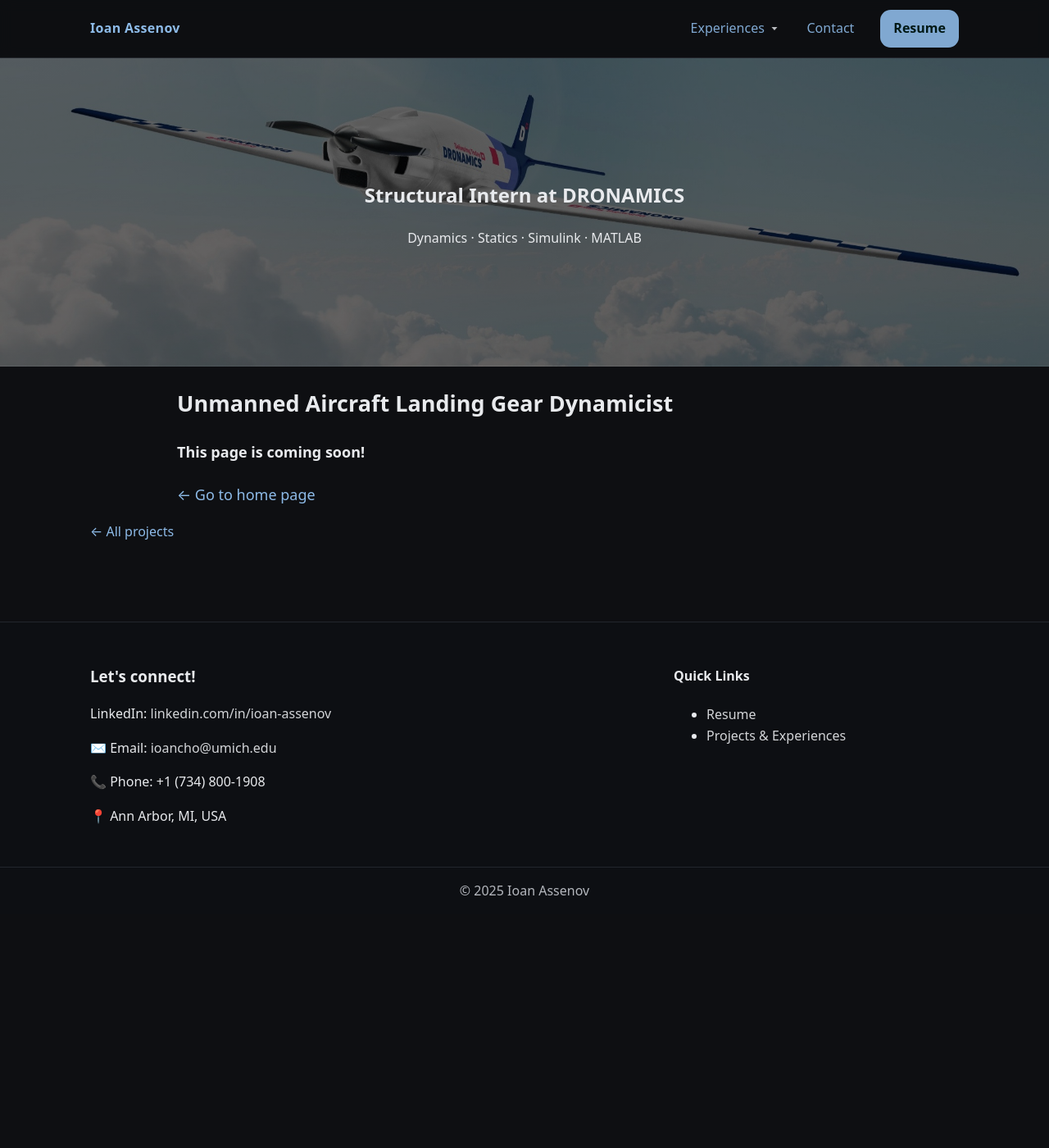
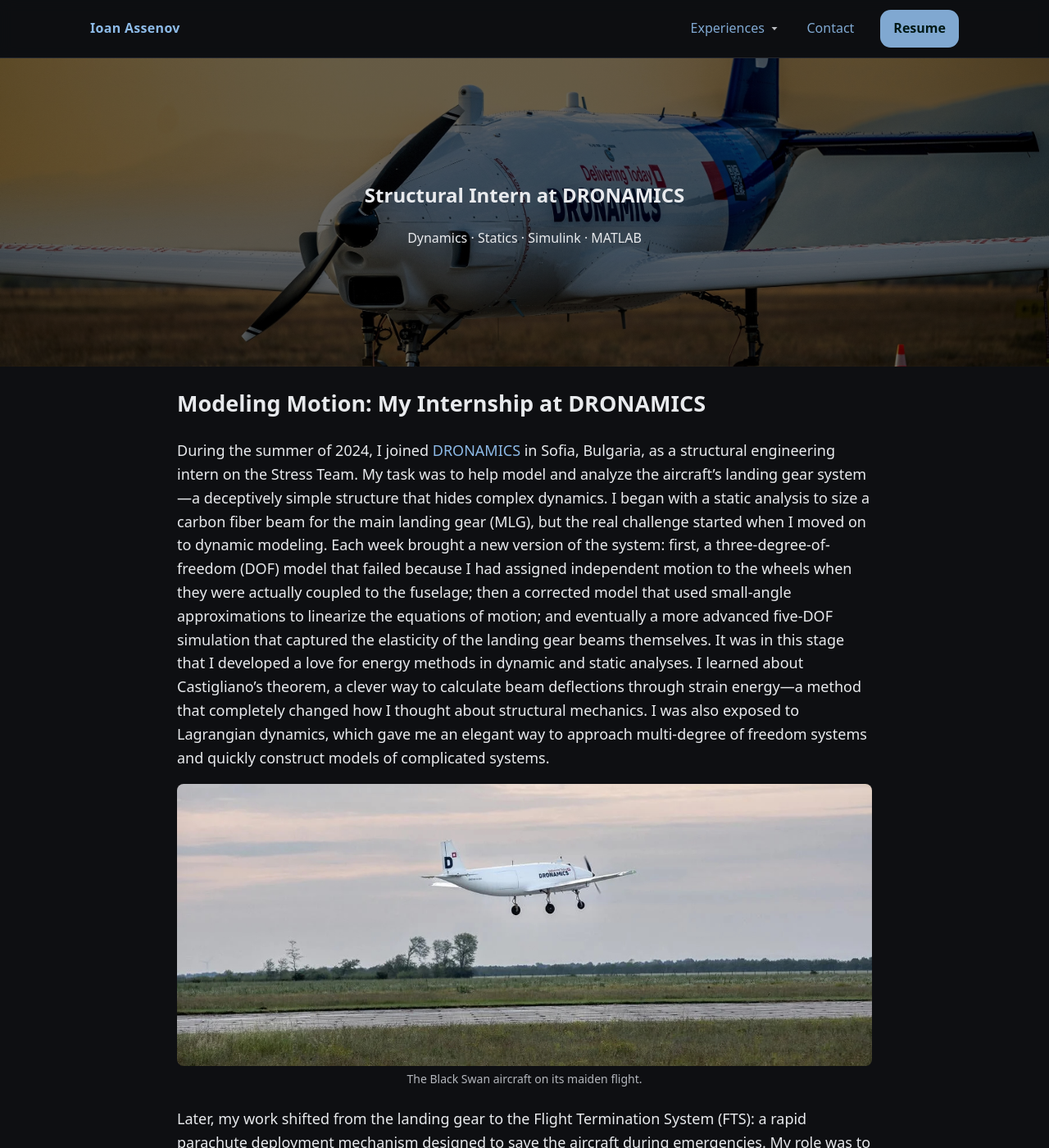
Before and after one commit to ioanassenov/ioanassenov.com, a Jekyll site: the page built from _experiences/dronamics.md, in a window 1280 px wide and 1400 px high. Shown: the whole window at 82% size. Built offline with Jekyll 4.4.1, drawn with Linux system fonts in a browser that asks for light colours; some of the changed text lies outside the part shown.

Commit message:
Add writeup for DRONAMICS

```diff
--- a/_experiences/dronamics.md
+++ b/_experiences/dronamics.md
@@ -7,7 +7,32 @@
 layout: experience
 ---
 
-# Unmanned Aircraft Landing Gear Dynamicist
+# Modeling Motion: My Internship at DRONAMICS
+During the summer of 2024, I joined [DRONAMICS](https://www.dronamics.com/) in Sofia, Bulgaria, as a structural engineering intern on the Stress Team. My task was to help model and analyze the aircraft’s landing gear system—a deceptively simple structure that hides complex dynamics. I began with a static analysis to size a carbon fiber beam for the main landing gear (MLG), but the real challenge started when I moved on to dynamic modeling. Each week brought a new version of the system: first, a three-degree-of-freedom (DOF) model that failed because I had assigned independent motion to the wheels when they were actually coupled to the fuselage; then a corrected model that used small-angle approximations to linearize the equations of motion; and eventually a more advanced five-DOF simulation that captured the elasticity of the landing gear beams themselves. It was in this stage that I developed a love for energy methods in dynamic and static analyses. I learned about Castigliano’s theorem, a clever way to calculate beam deflections through strain energy—a method that completely changed how I thought about structural mechanics. I was also exposed to Lagrangian dynamics, which gave me an elegant way to approach multi-degree of freedom systems and quickly construct models of complicated systems.
 
-#### This page is coming soon!
-[← Go to home page](/)
+
+<div class="embed" style="width: 100%">
+    <img src="{{ '/assets/img/projects/dronamics/bs-first-test.jpg' | relative_url }}" width="100%" alt="DRONAMIC's Black Swan airplane in flight"/>
+    <p class="embed__caption">The Black Swan aircraft on its maiden flight.</p>
+</div>
+
+Later, my work shifted from the landing gear to the Flight Termination System (FTS): a rapid parachute deployment mechanism designed to save the aircraft during emergencies. My role was to model potential drop-test scenarios to determine what initial heights and velocities would produce the accelerations required for a safe deployment. It sounded simple, but translating those physical events into mathematical models was anything but. I built one- and two-DOF simulations to represent different test setups, wrestling with how to control the deceleration profile so that real-world data could actually be collected. In the end, both proposed tests had impractical height requirements, but the process itself—deriving equations of motion, testing assumptions, and confronting the limits of models—was one of the most rewarding learning experiences I’ve had.
+
+Looking back, those six weeks were a crash course not only in analytical mechanics but also in the rhythm of engineering work. I learned that while I love diving into equations and seeing them come to life in simulation, what excites me even more is connecting those details to the bigger picture—understanding how each component contributes to the success of the whole aircraft. Working in Bulgaria’s most ambitious aerospace startup gave me a sense of what real engineering collaboration feels like, where theory meets manufacturing and innovation must coexist with practicality. More than anything, it clarified the kind of engineer I want to become: someone who bridges deep technical understanding with the ability to guide projects forward at the system level.
+
+## Gallery
+
+<div class="embed__gallery">
+    <div class="embed__gallery-item">
+        <img src="{{ '/assets/img/projects/dronamics/3DOF.png' | relative_url }}" alt="3 DOF model of aircraft and landing gear"/>
+        <p class="embed__caption">3 DOF dynamical model of Black Swan's main landing gear.</p>
+    </div>
+    <div class="embed__gallery-item">
+        <img src="{{ '/assets/img/projects/dronamics/5DOF.png' | relative_url }}" alt="5DOF dynamic model of aircraft and MLG"/>
+        <p class="embed__caption">5 DOF dynamical model of the MLG (head on)</p>
+    </div>
+    <div class="embed__gallery-item">
+        <img src="{{ '/assets/img/projects/dronamics/prototype.png' | relative_url }}" alt="Proposed MLG design visualization"/>
+        <p class="embed__caption">Rough sketch of proposed MLG design in CAD.</p>
+    </div>
+</div>
--- a/_sass/layout/experience.scss
+++ b/_sass/layout/experience.scss
@@ -17,16 +17,17 @@
 }
 
 .embed {
-    float: left;
+    float: center;
     margin-right: 1rem;
     display: flex;
     flex-direction: column;
     align-items: center;
     width: 33%;
     position: relative;
+    margin: 0 auto;
 }
 
-.embed left-aligned {
+.embed.left-aligned {
     float: left;
 }
 
```
Also changed, not shown: _experiences/nozzle.md (+12 -15 lines), assets/img/projects/dronamics/3DOF.png (added), assets/img/projects/dronamics/5DOF.png (added), assets/img/projects/dronamics/bruh.webp (added), assets/img/projects/dronamics/bs-first-test.jpg (added), assets/img/projects/dronamics/dronamics-hero.jpg, assets/img/projects/dronamics/prototype.png (added).
